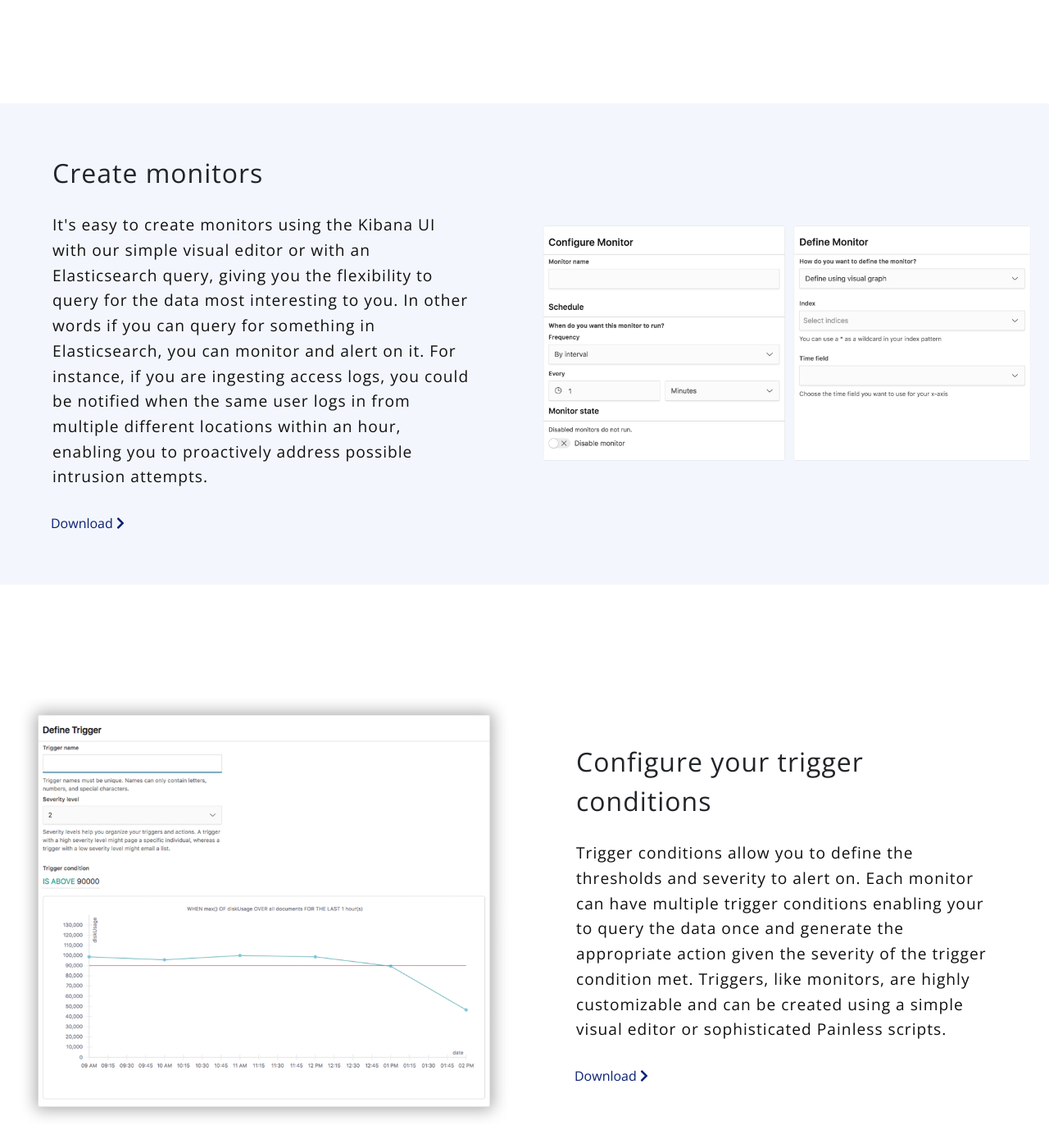
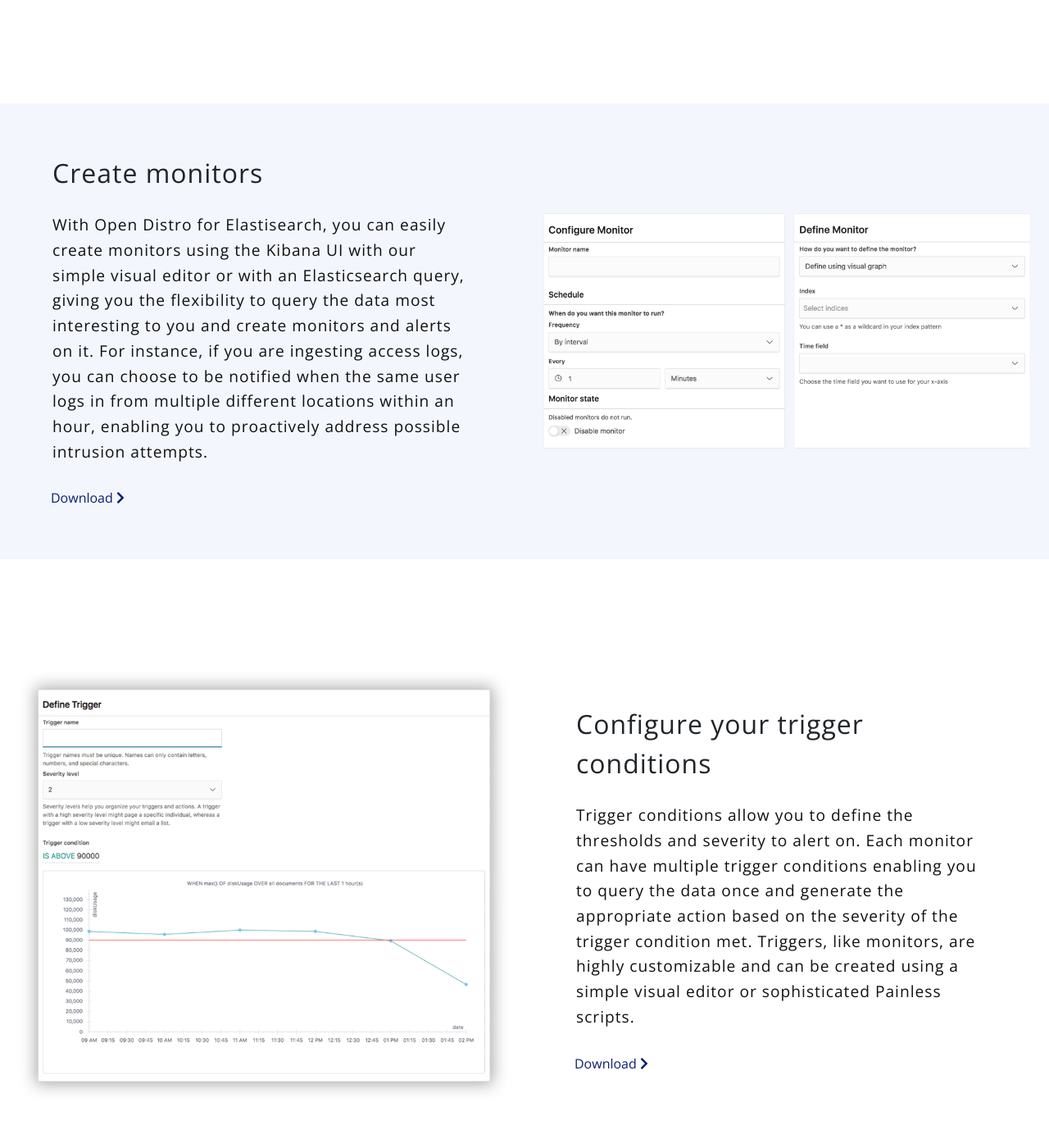
Before and after one commit to opendistro/for-elasticsearch, a Jekyll site: the page built from features/alerting.md, in a window 1280 px wide and 1400 px high, scrolled down 881 px. Shown: the whole window at 82% size. Built offline with Jekyll 4.4.1, drawn with Linux system fonts in a browser that asks for light colours; some of the changed text lies outside the part shown.

Commit message:
Customized community icon position

```diff
--- a/_data/pages/es/alerting.yml
+++ b/_data/pages/es/alerting.yml
@@ -13,20 +13,20 @@
 
 features:
   - title: Create monitors
-    content: It's easy to create monitors using the Kibana UI with our simple visual editor or with an Elasticsearch query, giving you the flexibility to query for the data most interesting to you. In other words if you can query for something in Elasticsearch, you can monitor and alert on it. For instance, if you are ingesting access logs, you could be notified when the same user logs in from multiple different locations within an hour, enabling you to proactively address possible intrusion attempts.
+    content: With Open Distro for Elastisearch, you can easily create monitors using the Kibana UI with our simple visual editor or with an Elasticsearch query, giving you the flexibility to query the data most interesting to you and create monitors and alerts on it. For instance, if you are ingesting access logs, you can choose to be notified when the same user logs in from multiple different locations within an hour, enabling you to proactively address possible intrusion attempts.
     img: "/assets/media/screenshots/create_monitors.png"
     action_download:
       label: 'Download'
       url: 'downloads.html'
   - title: Configure your trigger conditions
-    content: Trigger conditions allow you to define the thresholds and severity to alert on. Each monitor can have multiple trigger conditions enabling your to query the data once and generate the appropriate action given the severity of the trigger condition met. Triggers, like monitors, are highly customizable and can be created using a simple visual editor or sophisticated Painless scripts.
+    content: Trigger conditions allow you to define the thresholds and severity to alert on. Each monitor can have multiple trigger conditions enabling you to query the data once and generate the appropriate action based on the severity of the trigger condition met. Triggers, like monitors, are highly customizable and can be created using a simple visual editor or sophisticated Painless scripts.
+
     img: "/assets/media/screenshots/screen3.png"
     action_download:
       label: 'Download'
       url: 'downloads.html'
   - title: Get notified
-    content: How would you like to be notified? Open Distro for Elasticsearch provides multiple alerting options with built-in integrations for email, Amazon Chime and Slack. It also comes with a powerful webhook output for integration with your existing monitoring infrastructure or any third-party system.
-    content_2: Alerts are also configurable using Mustache to embed relevant info about the monitor and trigger in the notifications to ensure the team know what to do when they get it.
+    content: Open Distro for Elasticsearch provides multiple alerting options with built-in integrations for email, Amazon Chime, and Slack. It also comes with a powerful webhook output for integration with your existing monitoring infrastructure or any third-party system. You can also configure alerts using Mustache to embed relevant info about the monitor and trigger in the notifications to ensure your team knows what to do when they get it.
     img: "/assets/media/screenshots/screen2.png"
     action_download:
       label: 'Download'
--- a/_data/pages/es/sqlSupport.yml
+++ b/_data/pages/es/sqlSupport.yml
@@ -15,13 +15,13 @@
 
 features:
   - title: Simple, performant and scalable
-    content: One of the great benefits of SQL is its simplicity. Complex Elasticsearch JSON queries that can be dozens of lines of code, can often be written a few lines of SQL. Additionally, you are not trading simplicity for performance as SQL is highly responsive and scalable. Additionally, while using SQL you still get all of the benefits of Elasticsearch's full-text search and scoring capabilities.
+    content: With Open Distro for Elasticsearch you can query your data using SQL instead of using the complex Elasticsearch JSON queries that can often require dozens of lines of code. Additionally, you are not trading simplicity for performance as SQL is highly responsive and scalable. Additionally, while using SQL you still get all of the benefits of Elasticsearch's full-text search and scoring capabilities.
     img: "/assets/media/screenshots/scale_perf.png"
     action_download:
       label: 'Download'
       url: 'downloads.html'
   - title: Support for a wide variety of SQL features
-    content: With support for more than 50 functions, data types, and commands with join support and direct export to CSV, Open Distro for Elasticsearch provides the functionality you need to analyze your data.
+    content: With support for more than 50 functions, data types, and commands with join support and direct export to CSV, Open Distro for Elasticsearch provides the SQL functionality you need to analyze your data.
     img: "/assets/media/screenshots/sql_table.png"
     action_download:
       label: 'Download'
@@ -33,7 +33,7 @@
       label: 'Download'
       url: 'downloads.html'
   - title: Integrate with  your applications
-    content: With the JDBC driver, you can use a wide variety of business intelligence, analytics, and ETL tools to extract and analyze your Elasticsearch data.
+    content: Open Distro for Elasticsearch provides a JDBC driver, allowing you to use a wide variety of business intelligence, analytics, and ETL tools to extract and analyze your Elasticsearch data.
     img: "/assets/media/screenshots/JDBC.png"
     action_download:
       label: 'Download'
--- a/_includes/community-banner.html
+++ b/_includes/community-banner.html
@@ -3,7 +3,7 @@
     <!-- Title -->
 
 	<div class="row justify-content-center text-center">
-	    <img src="{{include.intro.img}}" class="img-fluid" style="position:absolute; top:-9%; left:50%; width:200px; z-index:2; margin-left: -100px;">
+	    <img src="{{include.intro.img}}" class="img-fluid" style="position:absolute; top:{{ include.y-position }}; left:50%; width:200px; z-index:2; margin-left: -100px;">
 	    <h1 class="title">{{include.intro.title}}</h1>
 
 	</div>
```
Also changed, not shown: _layouts/community.html (+4 -4 lines).
